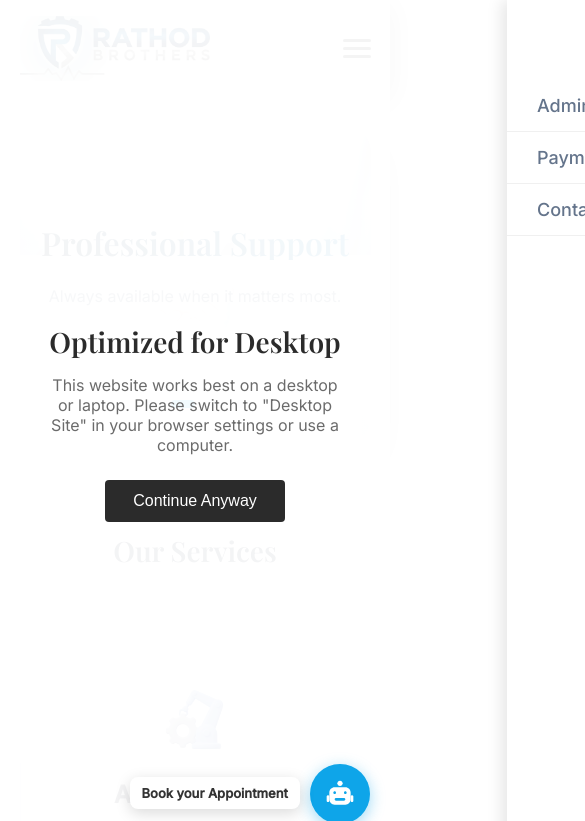
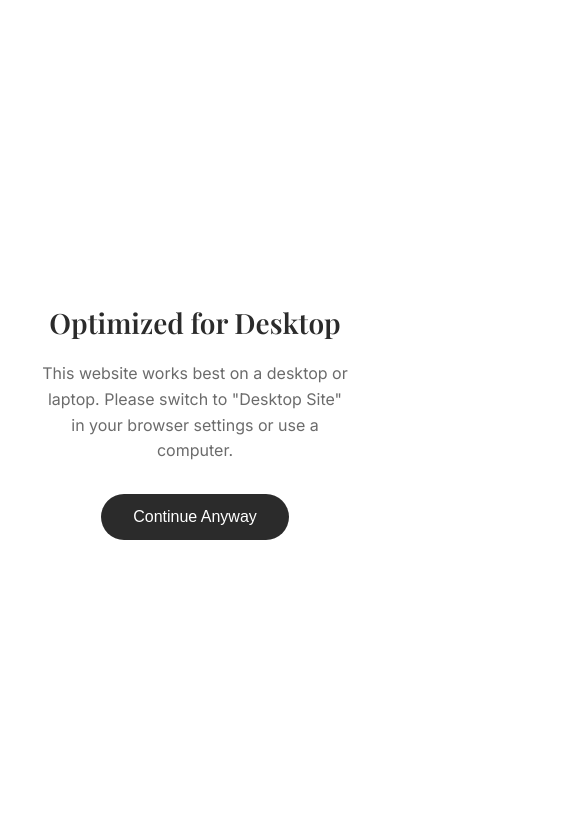
Before and after one commit to vineet35R/rathod-brothers-site, a website: page index.html in a window 390 px wide. Shown: the top 821 px of the page, 585 px wide, since content can reach past the window. Drawn offline with nearby package versions, Linux system fonts and the light colour scheme.

Commit message:
Updated site content on v2

```diff
--- a/index.html
+++ b/index.html
@@ -23,10 +23,13 @@
             scroll-behavior: smooth;
         }
 
+        html,
         body {
             font-family: 'Inter', sans-serif;
             color: #2b2b2b;
             background: #ffffff;
+            overflow-x: hidden !important;
+            width: 100%;
         }
 
         :root {
@@ -507,50 +510,51 @@
                 position: fixed;
                 top: 0;
                 left: 0;
-                width: 100%;
-                height: 100%;
-                background: rgba(255, 255, 255, 0.95);
-                z-index: 9999;
+                width: 100vw;
+                height: 100vh;
+                background: #ffffff !important;
+                z-index: 20000;
                 flex-direction: column;
                 justify-content: center;
                 align-items: center;
                 text-align: center;
-                padding: 20px;
+                padding: 40px;
+                box-sizing: border-box;
             }
 
             .mobile-warning h2 {
                 font-family: 'Playfair Display', serif;
                 font-size: 28px;
-                margin-bottom: 15px;
+                margin-bottom: 20px;
                 color: #2b2b2b;
             }
 
             .mobile-warning p {
                 font-size: 16px;
                 color: #6b6b6b;
-                margin-bottom: 25px;
-                max-width: 300px;
+                margin-bottom: 30px;
+                line-height: 1.6;
+                max-width: 100%;
             }
 
             .mobile-warning button {
-                padding: 12px 28px;
+                padding: 14px 32px;
                 background: #2b2b2b;
                 color: white;
                 border: none;
-                border-radius: 4px;
+                border-radius: 50px;
                 font-size: 16px;
+                font-weight: 500;
                 cursor: pointer;
             }
 
             /* Hide standard nav initially, make it a mobile drawer */
             nav {
                 display: block;
-                /* Override previous display:none */
                 position: fixed;
                 right: -100%;
-                /* Hidden off-screen */
                 top: 0;
-                width: 70%;
+                width: 80%;
                 height: 100vh;
                 background: #fff;
                 padding-top: 80px;
@@ -566,7 +570,7 @@
             nav a {
                 display: block;
                 margin: 0;
-                padding: 15px 30px;
+                padding: 20px 30px;
                 font-size: 18px;
                 border-bottom: 1px solid #f0f0f0;
             }
@@ -611,7 +615,6 @@
 
             .services {
                 grid-template-columns: 1fr;
-                /* Single column on phones */
             }
         }
     </style>
```
Also changed, not shown: admin.html (+13 -0 lines), login.html (+1 -1 lines), payment.html (+3 -0 lines), server.js (+7 -6 lines).
